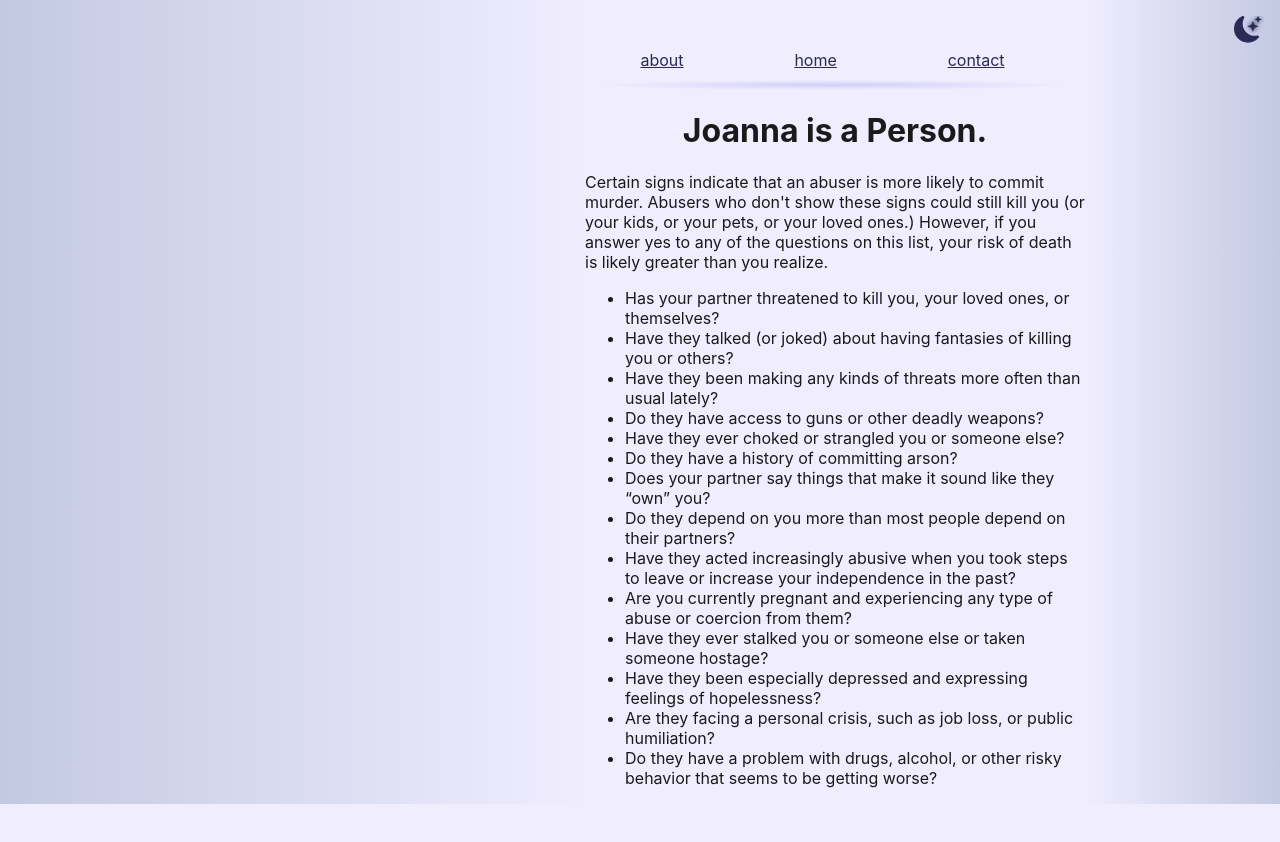
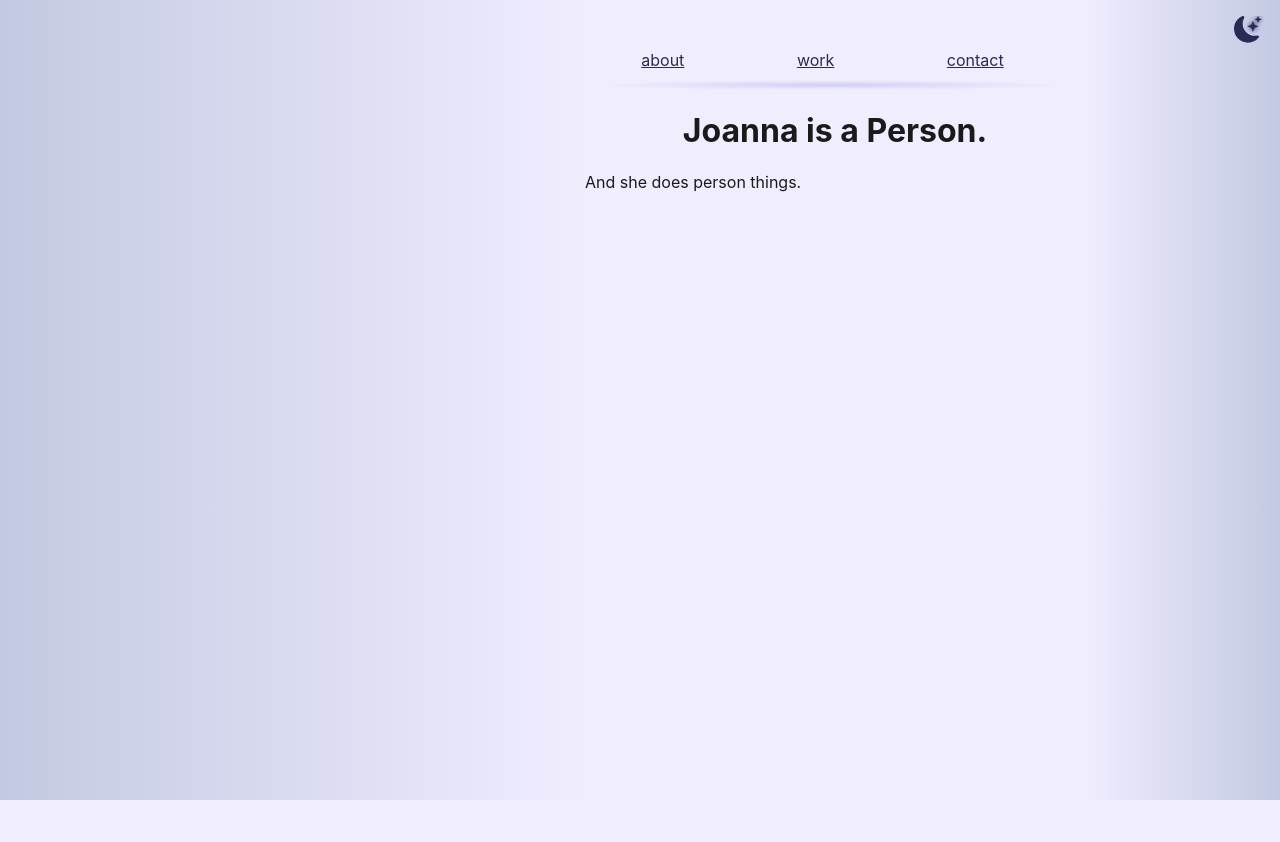
Before and after one commit to Joannamcregan/portfolio, a React (Create React App) app: page /about in a window 1280 px wide. After the commit the page ends 800 px from the top, so only its background shows below. Built offline with nearby package versions, Linux system fonts and the light colour scheme.

Commit message:
coming right along

```diff
--- a/src/App.css
+++ b/src/App.css
@@ -28,8 +28,11 @@ div.gentle-divide{
   width: 500px;
   max-width: 85%;
 }
-.pt-40{
+.pt-50{
   padding-top: 50px;
+}
+.pb-50{
+  padding-bottom: 50px;
 }
 .margin-x-auto{
   margin-left: auto;
@@ -49,7 +52,6 @@ div.gentle-divide{
 .height-100{
   height: 100%;
   min-height: 100vh;
-  padding-bottom: 40px;
 }
 .gentle-pulse{
   animation: gentle-pulse 4s infinite;
--- a/src/App.js
+++ b/src/App.js
@@ -10,7 +10,7 @@ function App() {
     <div className="App">
       <div className="flex height-100">
         <div className="buffer-left"></div>
-        <div className="width-500 pt-40 shrink-0">
+        <div className="width-500 pt-50 pb-50 shrink-0">
           <BrowserRouter>
             <Header />
             <Routes>
--- a/src/components/About.js
+++ b/src/components/About.js
@@ -7,27 +7,8 @@ export const About = () => {
       <Page title="About Joanna">
         <h1 className="centered-text">Joanna is a Person.</h1>
         <p>
-          Certain signs indicate that an abuser is more likely to commit murder.
-          Abusers who don't show these signs could still kill you (or your kids,
-          or your pets, or your loved ones.) However, if you answer yes to any of the questions on this list, your risk of death is likely greater
-          than you realize.
+          And she does person things.
         </p>
-        <ul>
-          <li>Has your partner threatened to kill you, your loved ones, or themselves?</li>
-          <li>Have they talked (or joked) about having fantasies of killing you or others?</li>
-          <li>Have they been making any kinds of threats more often than usual lately?</li>
-          <li>Do they have access to guns or other deadly weapons?</li>
-          <li>Have they ever choked or strangled you or someone else?</li>
-          <li>Do they have a history of committing arson?</li>
-          <li>Does your partner say things that make it sound like they “own” you?</li>
-          <li>Do they depend on you more than most people depend on their partners?</li>
-          <li>Have they acted increasingly abusive when you took steps to leave or increase your independence in the past?</li>
-          <li>Are you currently pregnant and experiencing any type of abuse or coercion from them?</li>
-          <li>Have they ever stalked you or someone else or taken someone hostage?</li>
-          <li>Have they been especially depressed and expressing feelings of hopelessness?</li>
-          <li>Are they facing a personal crisis, such as job loss, or public humiliation?</li>
-          <li>Do they have a problem with drugs, alcohol, or other risky behavior that seems to be getting worse?</li>
-        </ul>
       </Page>
     </>
   );
--- a/src/components/Header.js
+++ b/src/components/Header.js
@@ -8,7 +8,7 @@ export const Header = () => {
         <ModeToggle />
         <div className="flex">
             <Link to="/about">about</Link>
-            <Link to="/">home</Link>
+            <Link to="/">work</Link>
             <Link to="/contact">contact</Link>
         </div>
         <div className="gentle-divide"></div>
```
